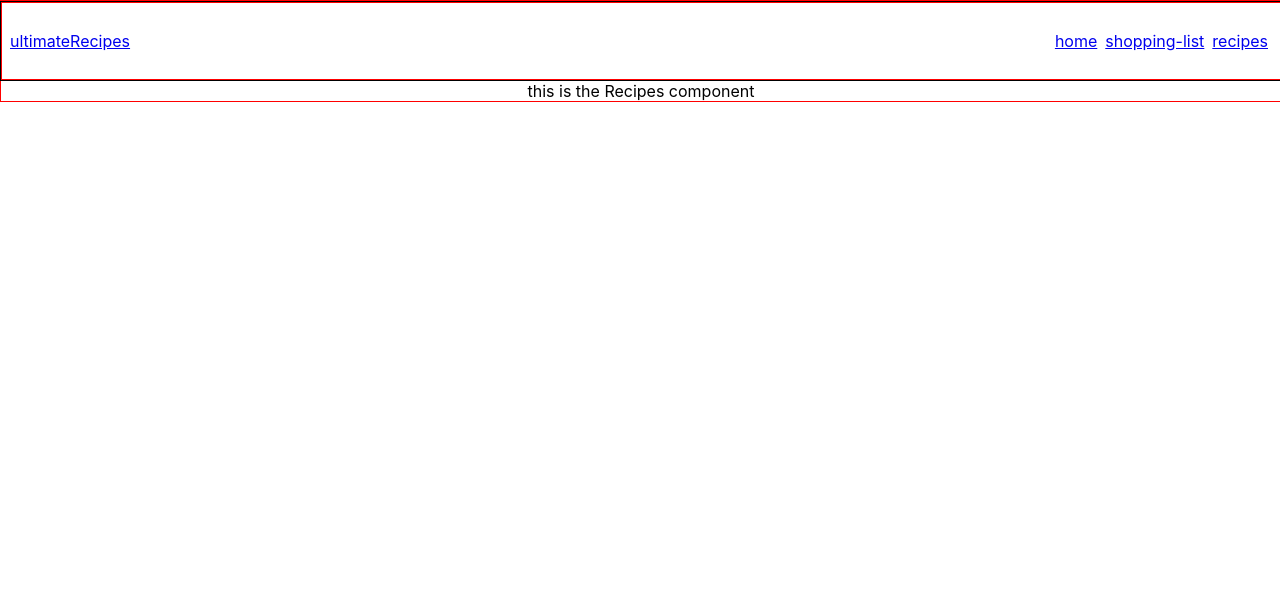
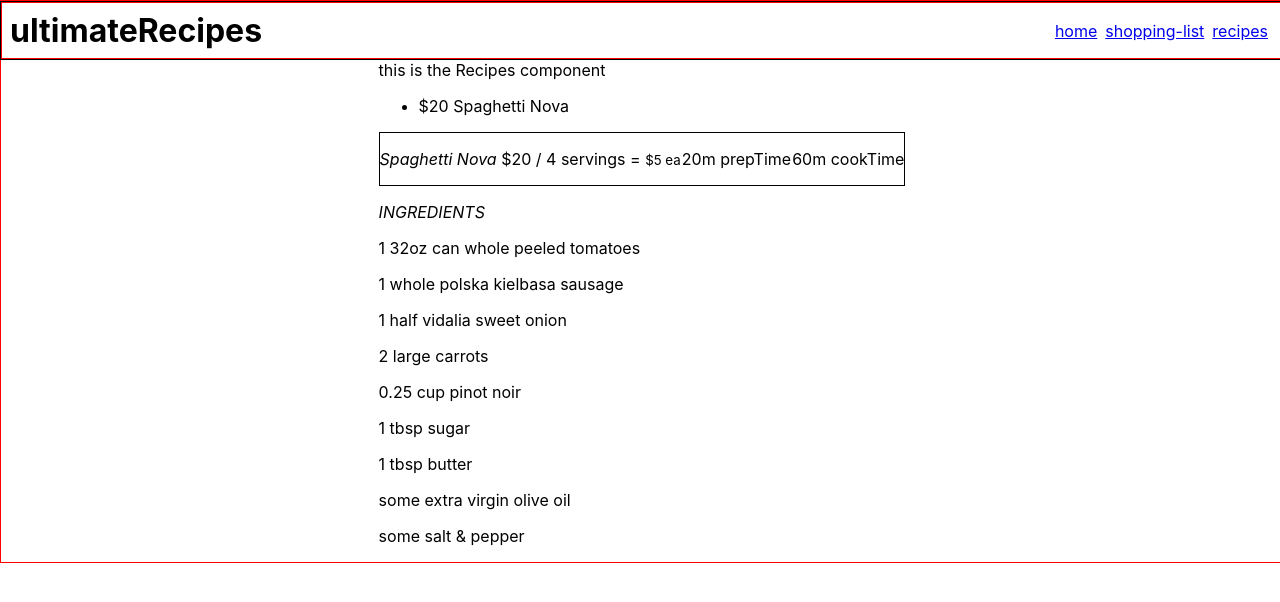
Before and after one commit to Ian84Be/ultimateRecipes, a React (Create React App) app in the folder client/: page /recipes in a window 1280 px wide. Shown: the top 602 px of the page. Built offline with nearby package versions, Linux system fonts and the light colour scheme.

Commit message:
scaffold Recipes component and RECIPEDATA structure

```diff
--- a/client/src/Components/Nav/Nav.js
+++ b/client/src/Components/Nav/Nav.js
@@ -5,9 +5,7 @@ const Nav = props => {
     return (
       <nav>
         <div className="left">
-        <NavLink to="/">
             <div className="logo">ultimateRecipes</div>
-        </NavLink>
         </div>
 
         <div className="right">
--- a/client/src/Components/Nav/Nav.scss
+++ b/client/src/Components/Nav/Nav.scss
@@ -10,4 +10,9 @@ nav {
     a {
         padding:0 4px;
     }
+
+    .logo {
+        font-weight:700;
+        font-size:2rem;
+    }
 }
--- a/client/src/Components/Recipes/Recipes.js
+++ b/client/src/Components/Recipes/Recipes.js
@@ -1,9 +1,43 @@
 import React from 'react';
+import {RECIPEDATA} from '../../RECIPEDATA';
 
 const Recipes = () => {
     return (
         <div className="Recipes">
             this is the Recipes component
+            <div className="list">
+                <ul>
+                    {RECIPEDATA.map(r => {
+                        return (
+                            <li>${r.cost} {r.title}</li>
+                        )
+                    })}
+                </ul>
+            </div>
+
+            <div className="card">
+                {RECIPEDATA.map(r => {
+                    return (
+                        <div className="RecipeCard">
+                            <header>
+                                <p><em>{r.title}</em> ${r.cost} / {r.servings} servings = <small>${r.cost/r.servings} ea</small></p>
+                                <p>{r.prepTime}m prepTime</p>
+                                <p>{r.cookTime}m cookTime</p>
+                            </header>
+
+                            <div className="ingredients">
+                                <p><em>INGREDIENTS</em></p>
+                                {r.ingredients.map(i => {
+                                    if (i.amt < 0) i.amt = '';
+                                    return (
+                                        <p>{i.amt} {i.measure} {i.name}</p>
+                                    )
+                                })}
+                            </div>
+                        </div>
+                    )
+                })}
+            </div>
         </div>
      );
 }
--- /dev/null
+++ b/client/src/RECIPEDATA.js
@@ -0,0 +1,58 @@
+export const RECIPEDATA = [
+    {
+        id:0,
+        title:'Spaghetti Nova',
+        cost: 20,
+        servings: 4,
+        prepTime: 20,
+        cookTime: 60,
+        howTo: 'instructions',
+        ingredients: [
+            {
+                amt: 1,
+                measure: '32oz can',
+                name: 'whole peeled tomatoes'
+            },
+            {
+                amt: 1,
+                measure: 'whole',
+                name: 'polska kielbasa sausage'
+            },
+            {
+                amt: 1,
+                measure: 'half',
+                name: 'vidalia sweet onion'
+            },
+            {
+                amt: 2,
+                measure: 'large',
+                name: 'carrots'
+            },
+            {
+                amt: 0.25,
+                measure: 'cup',
+                name: 'pinot noir'
+            },
+            {
+                amt: 1,
+                measure: 'tbsp',
+                name: 'sugar'
+            },
+            {
+                amt: 1,
+                measure: 'tbsp',
+                name: 'butter'
+            },
+            {
+                amt: -1,
+                measure: 'some',
+                name: 'extra virgin olive oil'
+            },
+            {
+                amt: -1,
+                measure: 'some',
+                name: 'salt & pepper'
+            },
+        ]
+    }
+];
```
